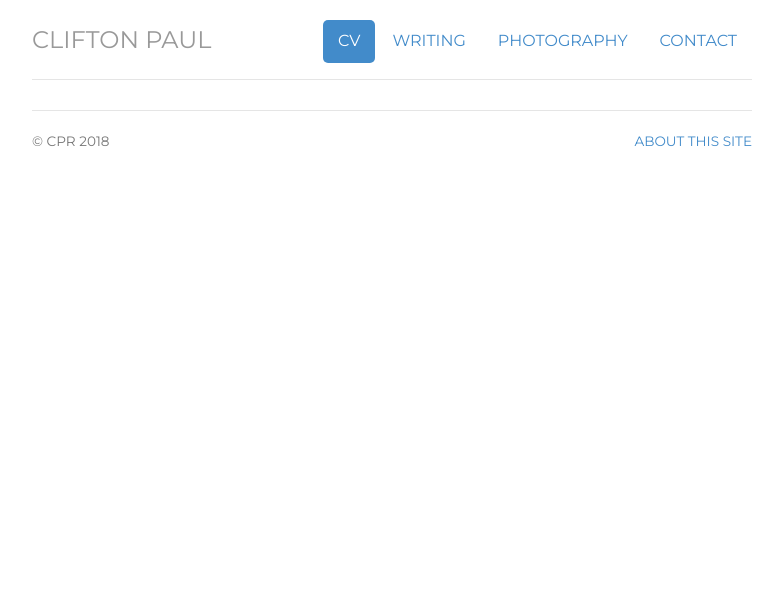
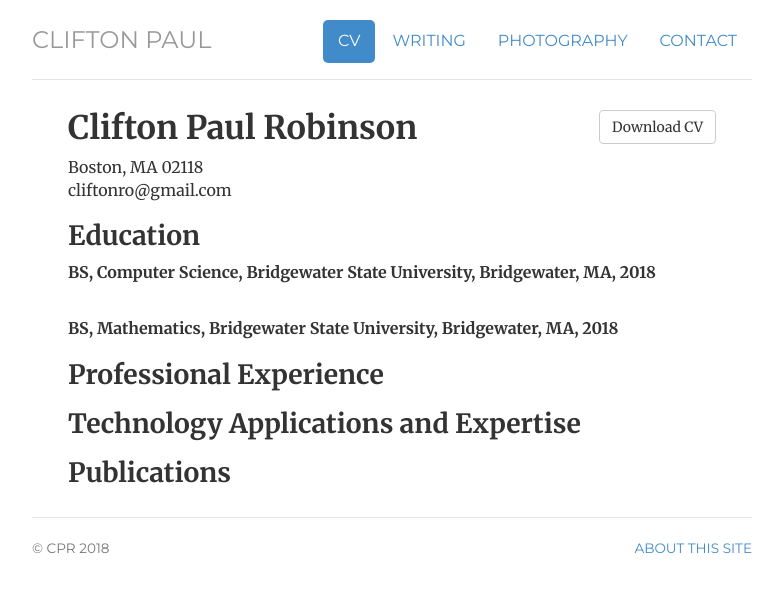
Before and after one commit to cprobinson81/cprobinson81.github.io, a Jekyll site: the page built from cv/index.html, in a window 1280 px wide. Shown: the top 592 px of the page, without its empty margins (248-1031 px from the left). Built offline with Jekyll 4.4.1, drawn with Linux system fonts in a browser that asks for light colours.

Commit message:
Update index.html

```diff
--- a/cv/index.html
+++ b/cv/index.html
@@ -8,3 +8,25 @@ notes: passive
 contact: passive
 description: Here
 ---
+<div class="cv">
+  <a href="/CV.pdf" class="btn btn-default pull-right" title="Download CV">Download CV</a>
+  <div itemscope itemtype="http://data-vocabulary.org/Person">
+    <span itemprop="name"><h1>Clifton Paul Robinson</h1></span>
+    <address>
+      Boston, MA 02118<br>
+      <span class="obfuscate">moc.liamg@ornotfilc</span><br>
+    </address>
+  </div>
+
+  <h2>Education</h2>
+
+  <p><strong>BS, Computer Science, Bridgewater State University, Bridgewater, MA, 2018</strong></p><br>
+  <p><strong>BS, Mathematics, Bridgewater State University, Bridgewater, MA, 2018</strong></p>
+
+  <h2>Professional Experience</h2>
+
+  <h2>Technology Applications and Expertise</h2>
+
+  <h2>Publications</h2>
+
+</div>
```
